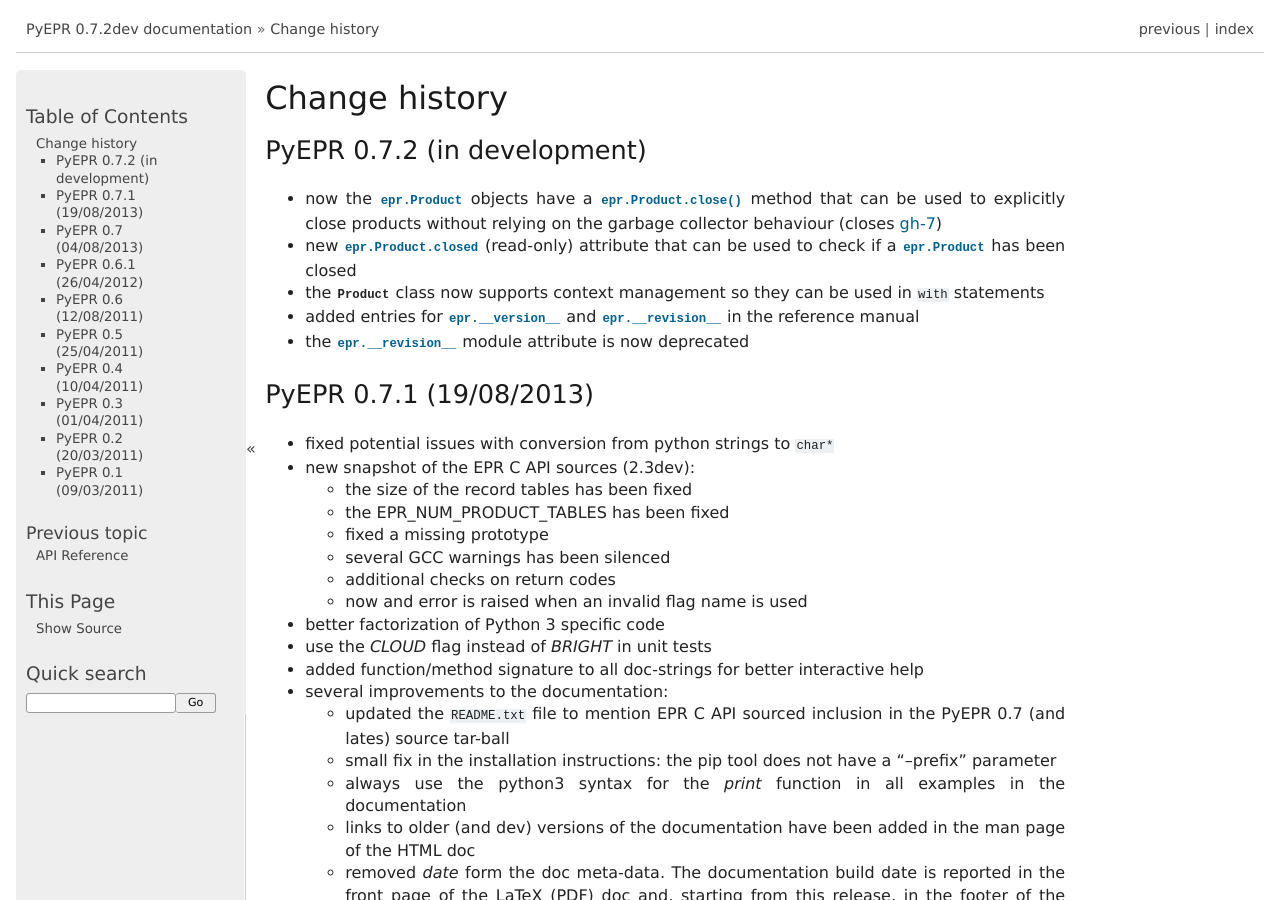
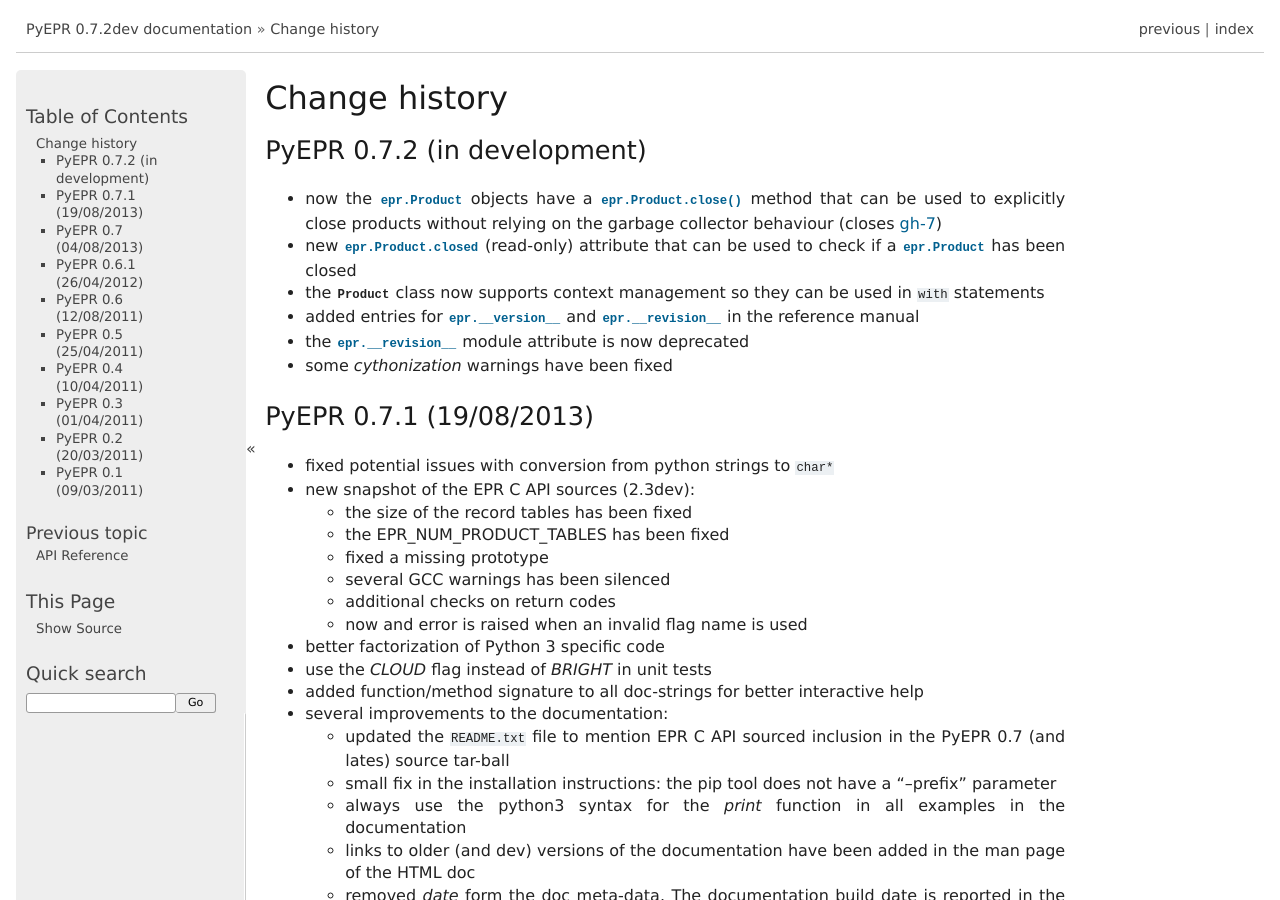
Before and after one commit to avalentino/pyepr, a Sphinx documentation site: the page built from doc/NEWS.txt, in a window 1280 px wide and 900 px high. Built offline with Sphinx 7.4.7, drawn with Linux system fonts in a browser that asks for light colours; formulas are drawn with MathJax 3.

Commit message:
Fix some cythonization warnings

```diff
--- a/doc/NEWS.txt
+++ b/doc/NEWS.txt
@@ -15,6 +15,7 @@ PyEPR 0.7.2 (in development)
 * added entries for :data:`epr.__version__` and :data:`epr.__revision__` in
   the reference manual
 * the :data:`epr.__revision__` module attribute is now deprecated
+* some *cythonization* warnings have been fixed
 
 
 PyEPR 0.7.1 (19/08/2013)
```
Also changed, not shown: 1 other file.
